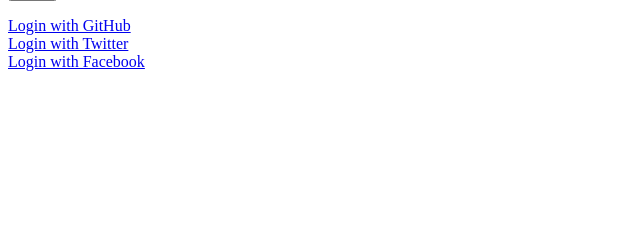
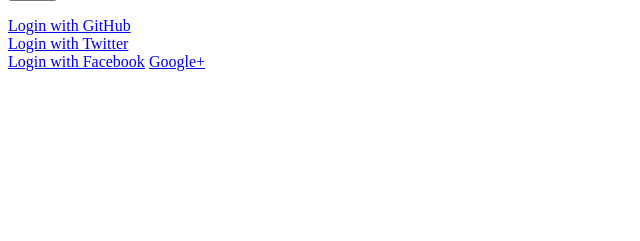
Before and after one commit to SIU-CS/J-JAM-production, a Django app: template mhapsite/templates/login.html in a window 1280 px wide. Shown: the part 311-552 px from the top of the page, without its empty margins (0-640 px from the left). Run offline with Django 3.2, Linux system fonts and the light colour scheme; the template is opened without the code that fills it: values that come from a table or form of the project are taken from there, others are empty.

Commit message:
Added google login. Data sync and storage next

```diff
--- a/mhapsite/mhap/views.py
+++ b/mhapsite/mhap/views.py
@@ -52,6 +52,7 @@ def activate(request, uidb64, token):
         user.is_active = True
         user.profile.email_confirmed = True
         user.save()
+        user.backend = 'django.contrib.auth.backends.ModelBackend'
         login(request, user)
         return redirect('index')
     else:
--- a/mhapsite/mhapsite/settings.py
+++ b/mhapsite/mhapsite/settings.py
@@ -165,3 +165,9 @@ SOCIAL_AUTH_PROTECTED_USER_FIELDS = ['email',]
 
 
 SOCIAL_AUTH_URLOPEN_TIMEOUT = 30
+
+SOCIAL_AUTH_GOOGLE_OAUTH2_KEY = os.environ.get('SOCIAL_AUTH_GOOGLE_OAUTH2_KEY')
+SOCIAL_AUTH_GOOGLE_OAUTH2_SECRET = os.environ.get('SOCIAL_AUTH_GOOGLE_OAUTH2_SECRET')
+
+#SOCIAL_AUTH_GOOGLE_OAUTH2_USE_DEPRECATED_API = True
+#SOCIAL_AUTH_GOOGLE_PLUS_USE_DEPRECATED_API = True
--- a/mhapsite/templates/login.html
+++ b/mhapsite/templates/login.html
@@ -9,3 +9,5 @@
 <a href="{% url 'social:begin' 'twitter' %}">Login with Twitter</a>
 <br>
 <a href="{% url 'social:begin' 'facebook' %}">Login with Facebook</a>
+
+<a href="{% url 'social:begin' 'google-oauth2' %}">Google+</a>
```
Also changed, not shown: mhapsite/db.sqlite3.
